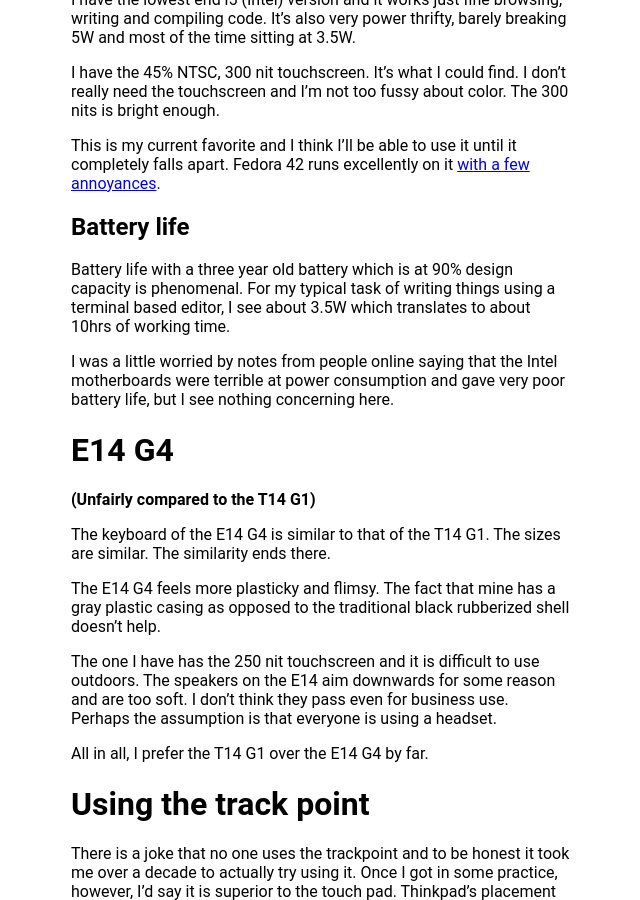
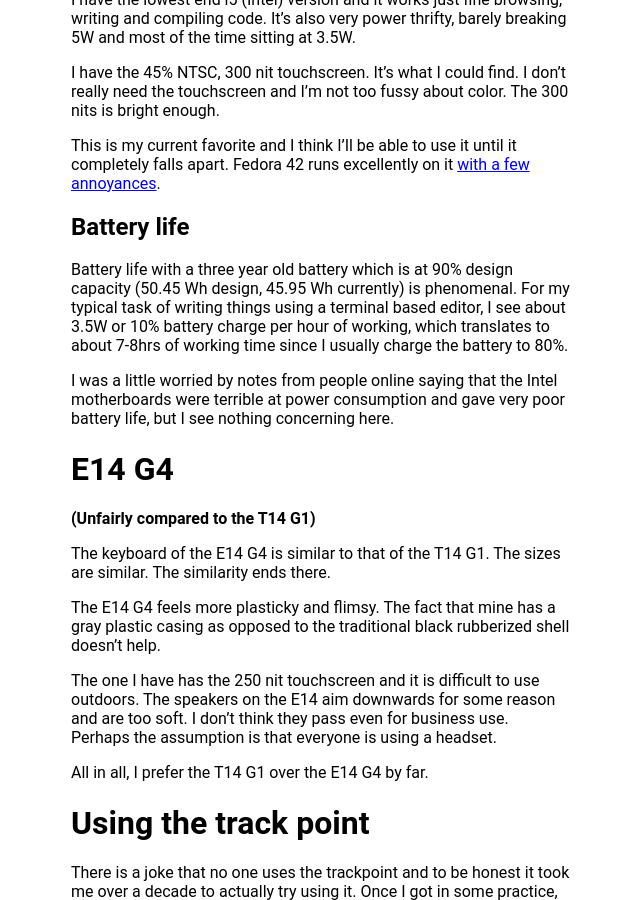
Before and after one commit to kghose/kghose.github.io, a Jekyll site: the page built from linux-tips/thinkpads.md, in a window 1280 px wide and 900 px high, scrolled down 1232 px. Shown: the whole window, without its empty margins (319-959 px from the left). Built offline with Jekyll 4.4.1, drawn with Linux system fonts in a browser that asks for light colours.

Commit message:
Fiddling with battery notes.

```diff
--- a/linux-tips/thinkpads.md
+++ b/linux-tips/thinkpads.md
@@ -67,9 +67,11 @@ completely falls apart. Fedora 42 runs excellently on it
 
 ## Battery life
 
-Battery life with a three year old battery which is at 90% design capacity is
-phenomenal. For my typical task of writing things using a terminal based editor,
-I see about 3.5W which translates to about 10hrs of working time.
+Battery life with a three year old battery which is at 90% design capacity
+(50.45 Wh design, 45.95 Wh currently) is phenomenal. For my typical task of
+writing things using a terminal based editor, I see about 3.5W or 10% battery
+charge per hour of working, which translates to about 7-8hrs of working time
+since I usually charge the battery to 80%.
 
 I was a little worried by notes from people online saying that the Intel
 motherboards were terrible at power consumption and gave very poor battery life,
```
